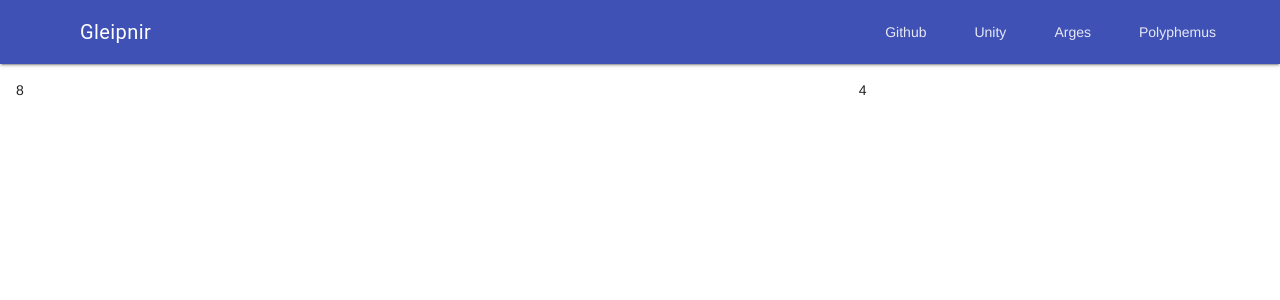
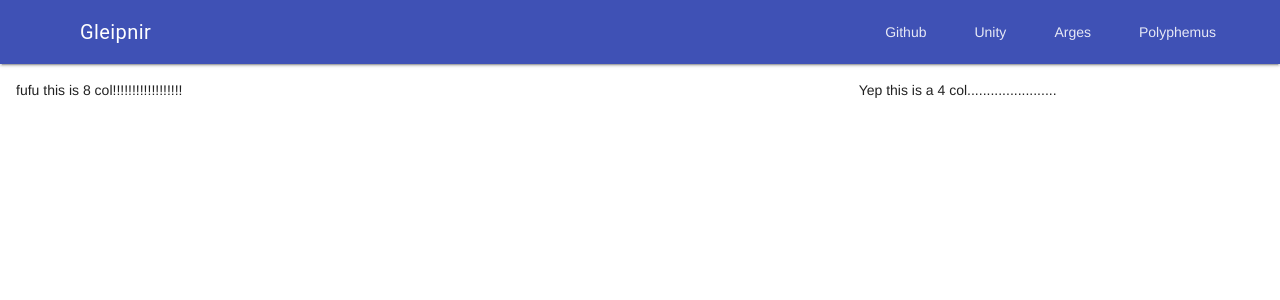
Before and after one commit to geoffroygivry/Asgard-React, a React (Create React App) app: page / in a window 1280 px wide. Shown: the top 300 px of the page. Built offline with nearby package versions, Linux system fonts and the light colour scheme.

Commit message:
refactored the entire app

```diff
--- a/src/app/App.js
+++ b/src/app/App.js
@@ -2,17 +2,26 @@ import React from "react";
 import Topbar from "../components/Topbar";
 import PageContent from "../components/PageContent";
 
-const Asgard = () => {
-  return (
-    <div class="mdl-layout mdl-js-layout">
-
+class Asgard extends React.Component {
+  state = {
+    mainGrid: "fufu this is 8 col!!!!!!!!!!!!!!!!!!",
+    secondaryGrid: "Yep this is a 4 col......................."
+  };
+  render() {
+    return (
+      <div className="mdl-layout mdl-js-layout">
         <Topbar />
-
-      <main class="mdl-layout__content">
-        <div class="page-content"> <PageContent /> </div>
-      </main>
-    </div>
-  );
-};
+        <main className="mdl-layout__content">
+          <div className="page-content">
+            <PageContent
+              mainGrid={this.state.mainGrid}
+              secondaryGrid={this.state.secondaryGrid}
+            />
+          </div>
+        </main>
+      </div>
+    );
+  }
+}
 
 export default Asgard;
--- a/src/components/PageContent.js
+++ b/src/components/PageContent.js
@@ -1,18 +1,12 @@
 import React from "react";
 
-class PageContent extends React.Component {
-    state = {
-        mainGrid: '',
-        secondaryGrid: ''
-    };
-    render() {
-        return (
-        <div class="mdl-grid">
-            <div class="mdl-cell mdl-cell--8-col">8</div>
-            <div class="mdl-cell mdl-cell--4-col">4</div>
-        </div>
-        )
-    }
-}
+const PageContent = props => {
+  return (
+    <div className="mdl-grid">
+      <div className="mdl-cell mdl-cell--8-col">{props.mainGrid}</div>
+      <div className="mdl-cell mdl-cell--4-col">{props.secondaryGrid}</div>
+    </div>
+  );
+};
 
 export default PageContent;
--- a/src/components/Topbar.js
+++ b/src/components/Topbar.js
@@ -4,33 +4,31 @@ class Topbar extends React.Component {
   render() {
     return (
       <div className="mdl-layout--fixed-header">
-        <header class="mdl-layout__header">
-      <div class="mdl-layout__header-row">
-        <span class="mdl-layout-title">
-          Gleipnir
-        </span>
-        <div class="mdl-layout-spacer" />
-        <nav class="mdl-navigation mdl-layout--large-screen-only">
+        <header className="mdl-layout__header">
+          <div className="mdl-layout__header-row">
+            <span className="mdl-layout-title">Gleipnir</span>
+            <div className="mdl-layout-spacer" />
+            <nav className="mdl-navigation mdl-layout--large-screen-only">
               <a
-            class="mdl-navigation__link"
+                className="mdl-navigation__link"
                 href="https://github.com/geoffroygivry/"
               >
                 Github
               </a>
               <a
-            class="mdl-navigation__link"
+                className="mdl-navigation__link"
                 href="https://github.com/geoffroygivry/CyclopsVFX-Unity"
               >
                 Unity
               </a>
               <a
-            class="mdl-navigation__link"
+                className="mdl-navigation__link"
                 href="https://github.com/geoffroygivry/CyclopsVFX-Arges"
               >
                 Arges
               </a>
               <a
-            class="mdl-navigation__link"
+                className="mdl-navigation__link"
                 href="https://github.com/geoffroygivry/CyclopsVFX-Polyphemus"
               >
                 Polyphemus
```
Lines whose indentation alone changed are shown as unchanged.
